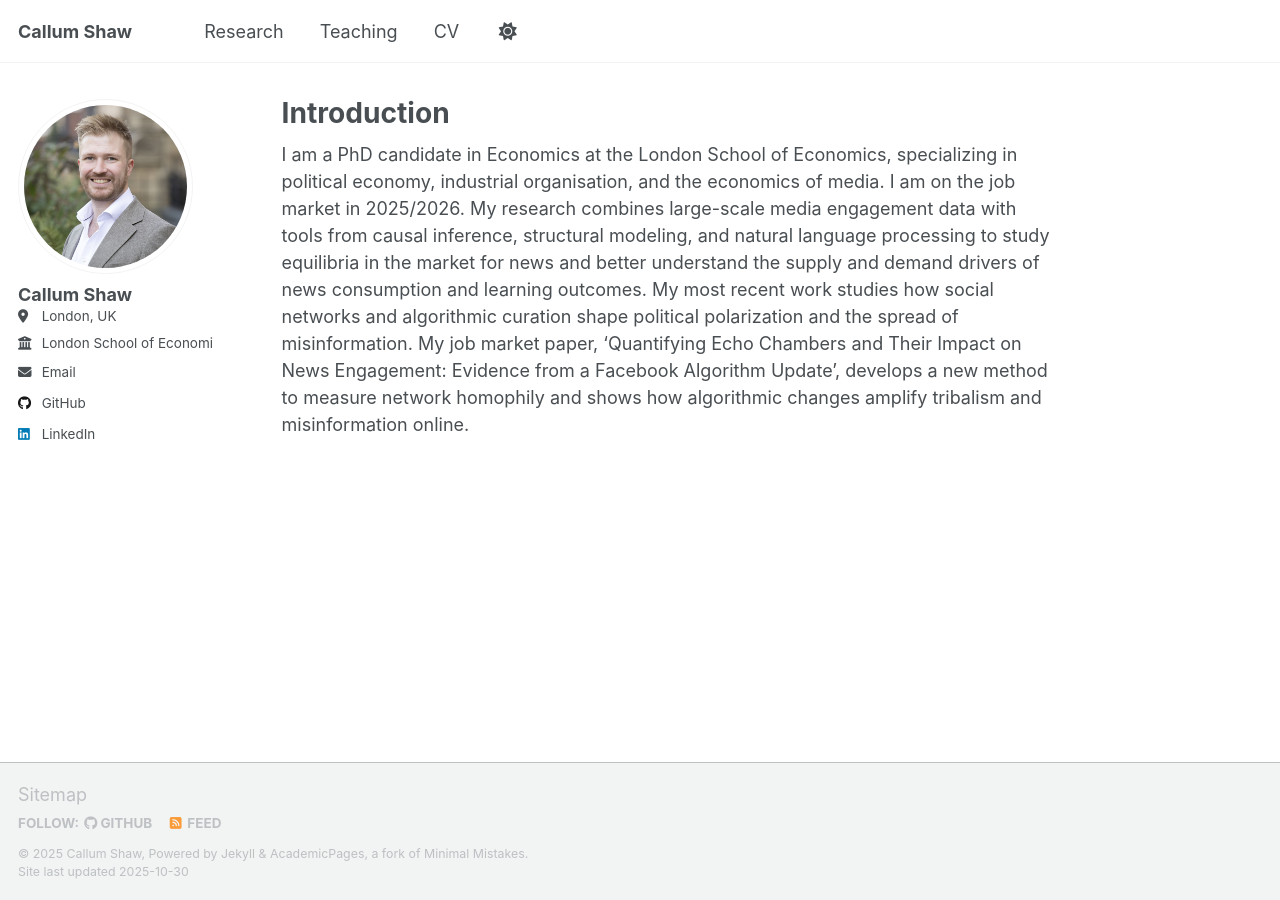
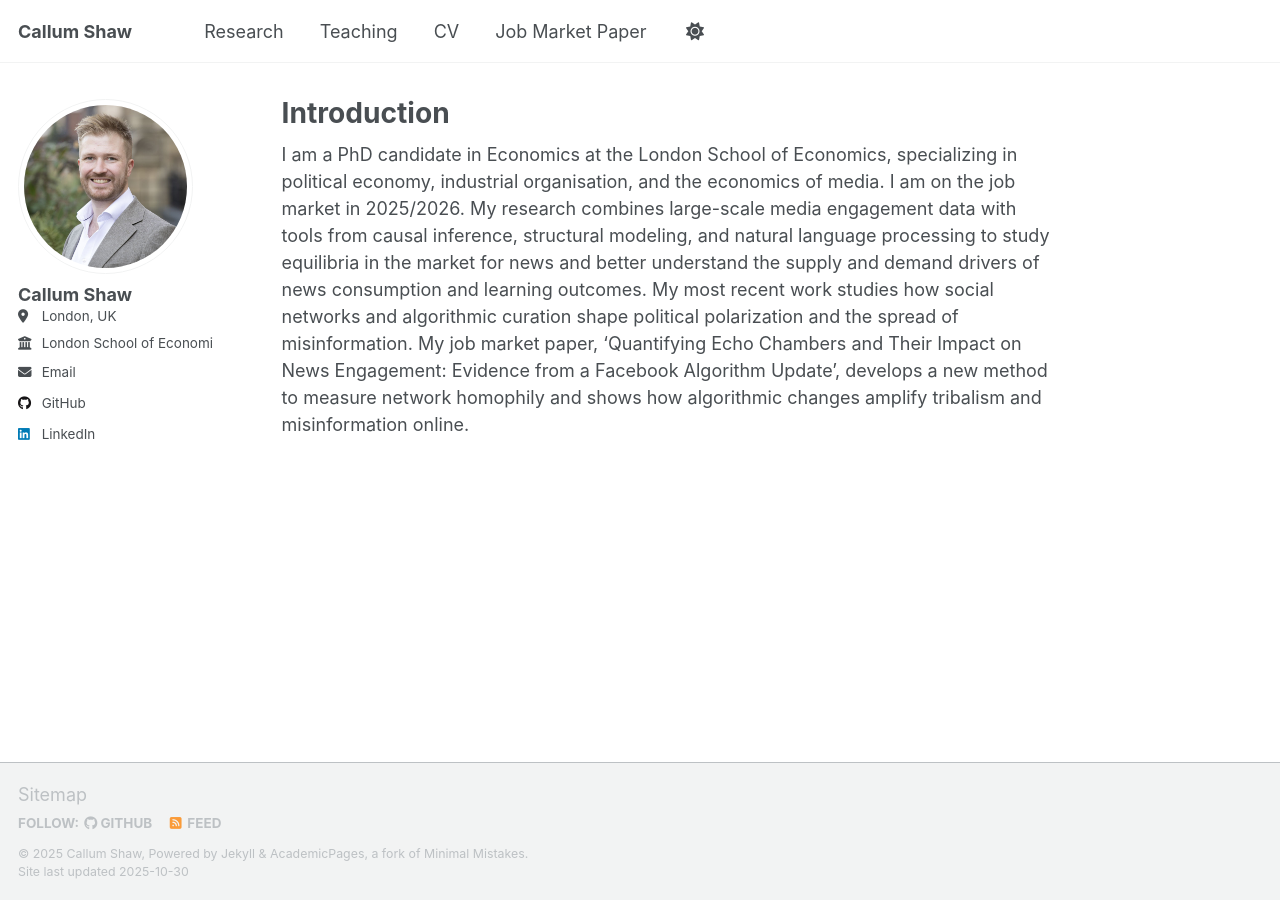
Before and after one commit to Callum681/Callum681.github.io, a Jekyll site: the page built from _pages/about.md, in a window 1280 px wide. Built offline with Jekyll 4.4.1, drawn with Linux system fonts in a browser that asks for light colours; a script that is not in the unit is left out.

Commit message:
updated JMP

```diff
--- a/_data/navigation.yml
+++ b/_data/navigation.yml
@@ -17,8 +17,8 @@ main:
   - title: "CV"
     url: /files/Callum_Shaw_CV.pdf
 
-  # - title: "CV"
-  #   url: /cv-json/
+  - title: "Job Market Paper"
+    url: /files/Callum_Shaw_JMP.pdf
 
   # - title: "Guide"
   #   url: /markdown/
```
Also changed, not shown: 1 other file.
